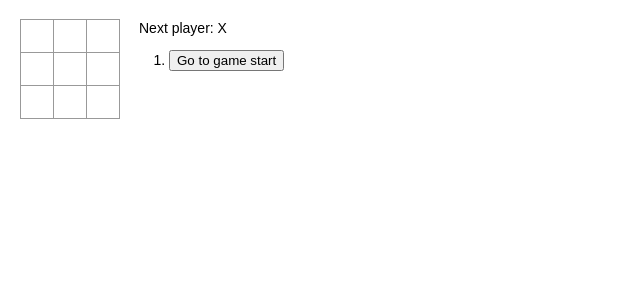
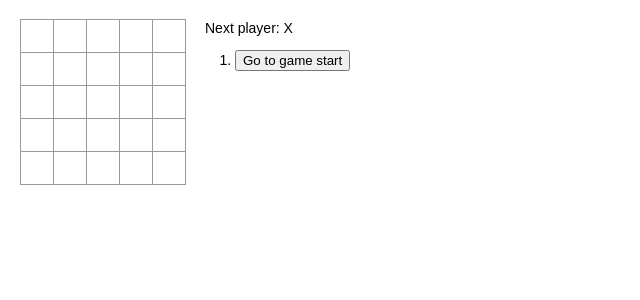
Before and after one commit to Yamayamaaya/intern_assignment, a React (Create React App) app: page / in a window 1280 px wide. Shown: the top 300 px of the page, without its empty margins (0-640 px from the left). Built offline with nearby package versions, Linux system fonts and the light colour scheme.

Commit message:
14th-commit

```diff
--- a/src/board.tsx
+++ b/src/board.tsx
@@ -7,31 +7,30 @@ type oneSquareType = "O" | "X" | null;
 interface boardProps {
   squares: Array<oneSquareType>;
   onClick: (i: number) => void;
+  SIZE: number;
 }
 const Board: FC<boardProps> = (props) => {
   const renderSquare = (i: number) => {
     return <Square value={props.squares[i]} onClick={() => props.onClick(i)} />;
   };
+  const renderSquares = (n: number) => {
+    const list: JSX.Element[] = [];
+    for (let f0 = 0; f0 < n; f0++) {
+      list.push(<div className="board-row">{renderRow(f0, n)}</div>);
+    }
+    return list;
+  };
 
-  return (
-    <div>
-      <div className="board-row">
-        {renderSquare(0)}
-        {renderSquare(1)}
-        {renderSquare(2)}
-      </div>
-      <div className="board-row">
-        {renderSquare(3)}
-        {renderSquare(4)}
-        {renderSquare(5)}
-      </div>
-      <div className="board-row">
-        {renderSquare(6)}
-        {renderSquare(7)}
-        {renderSquare(8)}
-      </div>
-    </div>
-  );
+  const renderRow = (rowCount: number, maxColumnCount: number) => {
+    const rowList: JSX.Element[] = [];
+    for (let f1: number = 0; f1 < maxColumnCount; f1++) {
+      const squareNumber: number = rowCount * props.SIZE + f1;
+      rowList.push(renderSquare(squareNumber));
+    }
+    return rowList;
+  };
+
+  return <div>{renderSquares(props.SIZE)}</div>;
 };
 
 export default Board;
--- a/src/game.tsx
+++ b/src/game.tsx
@@ -1,8 +1,8 @@
-import React, { useReducer } from "react";
+import React, { useReducer, useState } from "react";
 import Board from "./board";
 
 type State = {
-  history: [{ squares: oneSquareType[] }];
+  history: [{ squaresRecord: oneSquareType[] }];
   stepNumber: number;
   xIsNext: boolean;
 };
@@ -11,12 +11,31 @@ type ForReducer = {
   mode: "handleClick" | "jumpTo";
   i: number;
 };
-
+const masterSize: number = 5;
 const initialState: State = {
-  history: [{ squares: Array<oneSquareType>(9).fill(null) }],
+  history: [
+    { squaresRecord: Array<oneSquareType>(masterSize * masterSize).fill(null) },
+  ],
   stepNumber: 0,
   xIsNext: true,
 };
+
+// const ControlledForm = () => {
+//   const [inputSize, SetInputSize] = useState<number>(0);
+//   const handleNameChange = (event: React.ChangeEvent<HTMLInputElement>) => {
+//     // SetInputSize(event.target.value);
+//     console.log(event.target.value);
+//   };
+//   const handleSubmit = () => {
+//     console.log(inputSize);
+//   };
+//   return (
+//     <div>
+//       <input type="number" value={inputSize} onChange={handleNameChange} />
+//       <button onClick={handleSubmit}>Submit</button>
+//     </div>
+//   );
+// };
 
 const reducer = (state: State, f: ForReducer): State => {
   switch (f.mode) {
@@ -25,16 +44,19 @@ const reducer = (state: State, f: ForReducer): State => {
         0,
         state.stepNumber + 1
       ) as State["history"];
-      const current = historySlice[historySlice.length - 1];
-      const squares = current.squares.slice();
+      const currentForReducer = historySlice[historySlice.length - 1];
+      const squares = currentForReducer.squaresRecord.slice();
       if (calculateWinner(squares) || squares[f.i]) {
         return state;
       }
       squares[f.i] = state.xIsNext ? "X" : "O";
-      console.log(historySlice.concat([{ squares: squares }]));
+      // console.log(historySlice.concat([{ squaresRecord: squares }]));
+      // console.log(
+      //   state.stepNumber + "state.stepNumberのデバッグログinりでゅーさー"
+      // );
       return {
         history: historySlice.concat([
-          { squares: squares },
+          { squaresRecord: squares },
         ]) as State["history"],
         stepNumber: historySlice.length,
         xIsNext: !state.xIsNext,
@@ -52,14 +74,21 @@ const reducer = (state: State, f: ForReducer): State => {
 
 const Game = () => {
   const [state, dispatch_ox] = useReducer(reducer, initialState);
+  // console.log(state);
+  // console.log("↑stateのデバッグログ");
+  // console.log(state.stepNumber + "state.stepNumberのデバッグログ");
+  // console.log(state.history);
+  // console.log("↑state.historyのデバッグログ");
   const current = state.history[state.stepNumber];
-  const winner = calculateWinner(current.squares);
-
+  // console.log(current);
+  console.log(current.squaresRecord);
+  console.log("---------------------------------------------------------");
+  const winner = calculateWinner(current.squaresRecord);
   const moves = state.history.map((step, move) => {
     const desc = move ? "Go to move #" + move : "Go to game start";
     return (
       <li key={move}>
-        <button onClick={() => dispatch_ox({ mode: "handleClick", i: move })}>
+        <button onClick={(i) => dispatch_ox({ mode: "jumpTo", i: move })}>
           {desc}
         </button>
       </li>
@@ -77,8 +106,9 @@ const Game = () => {
     <div className="game">
       <div className="game-board">
         <Board
-          squares={current.squares}
-          onClick={(i) => dispatch_ox({ mode: "jumpTo", i: i })}
+          squares={current.squaresRecord}
+          onClick={(i) => dispatch_ox({ mode: "handleClick", i: i })}
+          SIZE={masterSize}
         />
       </div>
       <div className="game-info">
@@ -91,21 +121,52 @@ const Game = () => {
 
 type oneSquareType = "O" | "X" | null;
 
-const calculateWinner = (squares: Array<oneSquareType>) => {
-  const lines = [
-    [0, 1, 2],
-    [3, 4, 5],
-    [6, 7, 8],
-    [0, 3, 6],
-    [1, 4, 7],
-    [2, 5, 8],
-    [0, 4, 8],
-    [2, 4, 6],
-  ];
-  for (let i = 0; i < lines.length; i++) {
-    const [a, b, c] = lines[i];
-    if (squares[a] && squares[a] === squares[b] && squares[a] === squares[c]) {
-      return squares[a];
+const calculateWinner = (squaresResult: Array<oneSquareType>) => {
+  const lineList: number[][] = [];
+  for (let f = 0; f < masterSize; f++) {
+    let addList0: number[] = [];
+    let addList1: number[] = [];
+    let addList2: number[] = [];
+    let addNumber1: number = f * masterSize;
+    for (let f1 = f; f1 < masterSize + f; f1++) {
+      let addNumber0: number = 0;
+      addNumber0 = f + (f1 - f) * masterSize;
+      addList0.push(addNumber0);
+      addList1.push(addNumber1);
+      if (f === 0) {
+        addList2.push(addNumber1 + addNumber0);
+      }
+      if (f === masterSize - 1) {
+        addList2.push(masterSize - 1 + (f1 - f) * (masterSize - 1));
+      }
+      if (addList2.length === masterSize) {
+        // console.log(addList2);
+        // console.log("↑2----------------");
+        lineList.push(addList2);
+      }
+      addNumber1 = addNumber1 + 1;
+    }
+    // console.log(addList0);
+    // console.log("↑0----------------");
+    // console.log(addList1);
+    // console.log("↑1----------------");
+    lineList.push(addList0);
+    lineList.push(addList1);
+
+    // lineList.push([f, f + masterSize, f + masterSize * 2]);
+  }
+  console.log(lineList);
+  for (let i = 0; i < lineList.length; i++) {
+    let LineResult: oneSquareType[] = [];
+    for (let f2 = 0; f2 < masterSize; f2++) {
+      // console.log(lineList[i]);
+      // console.log(squaresResult);
+      LineResult.push(squaresResult[lineList[i][f2]]);
+    }
+    const thisLineResult: oneSquareType[] = [...new Set(LineResult)];
+    console.log(LineResult, i);
+    if (thisLineResult.length === 1 && thisLineResult[0] != null) {
+      return thisLineResult[0];
     }
   }
   return null;
```
